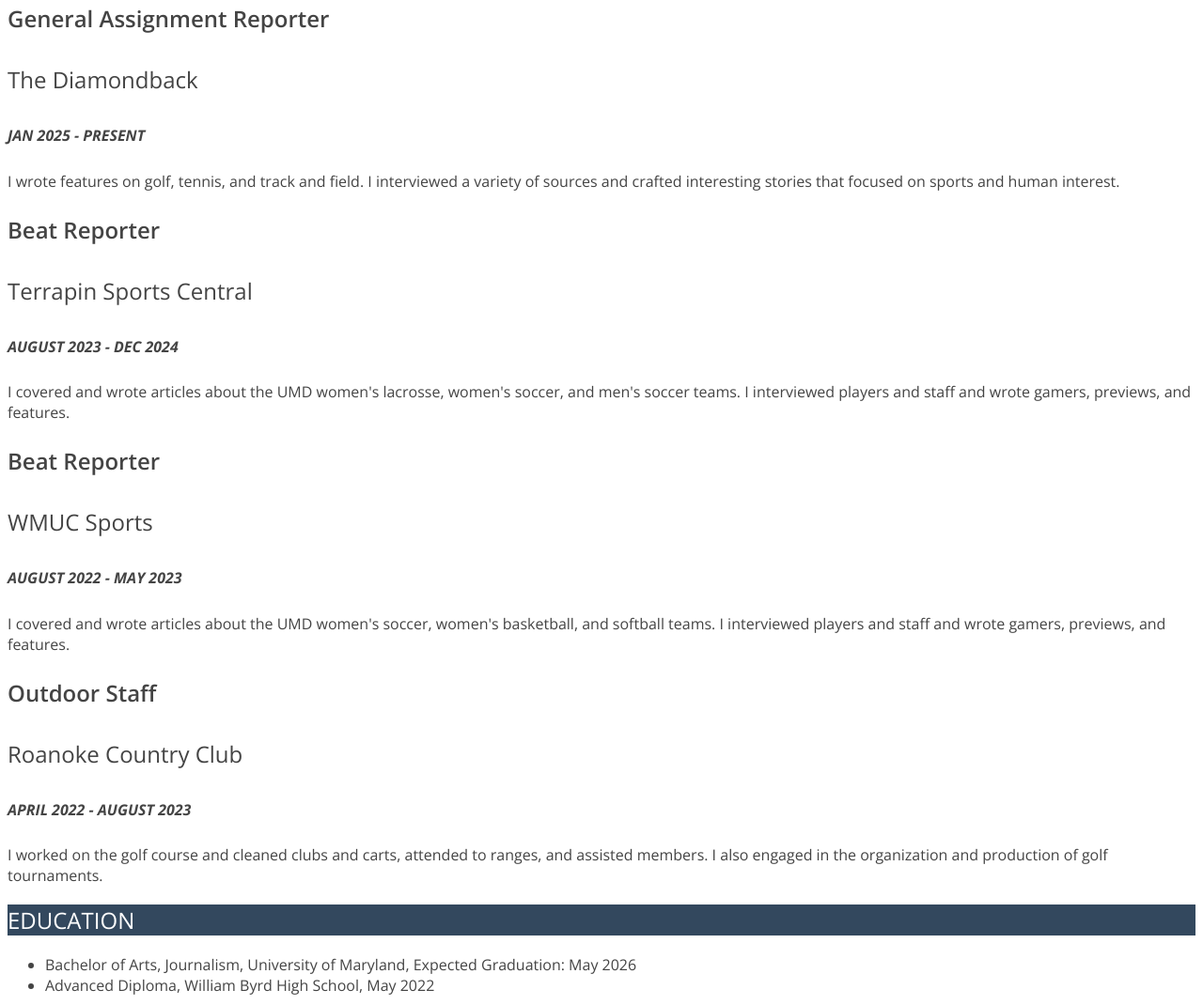
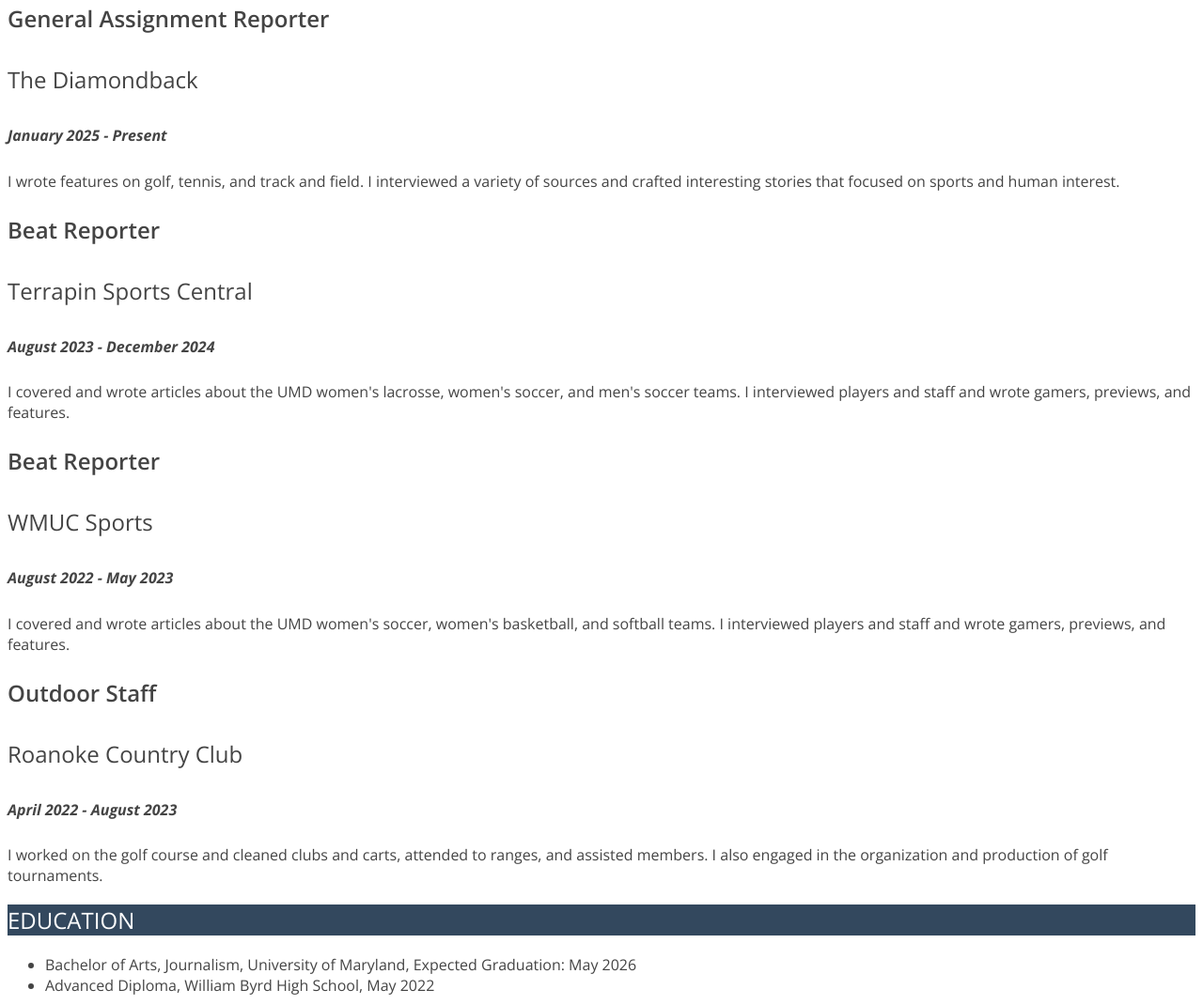
Before and after one commit to danielsarver/dan-sarver-jour352, a plain HTML site: page resume/index.html in a window 1280 px wide. Shown: the part 400-1470 px from the top of the page at 94% size. Drawn offline with nearby package versions, Linux system fonts and the light colour scheme.

Commit message:
Update index.html

```diff
--- a/resume/index.html
+++ b/resume/index.html
@@ -45,22 +45,22 @@
 
     <h3>General Assignment Reporter</h3>
     <h4>The Diamondback</h4>
-    <h5>JAN 2025 - PRESENT</h5>
+    <h5>January 2025 - Present</h5>
     <p>I wrote features on golf, tennis, and track and field. I interviewed a variety of sources and crafted interesting stories that focused on sports and human interest.</p>
 
     <h3>Beat Reporter</h3>
     <h4>Terrapin Sports Central</h4>
-    <h5>AUGUST 2023 - DEC 2024</h5>
+    <h5>August 2023 - December 2024</h5>
     <p>I covered and wrote articles about the UMD women's lacrosse, women's soccer, and men's soccer teams. I interviewed players and staff and wrote gamers, previews, and features.</p>
 
     <h3>Beat Reporter</h3>
     <h4>WMUC Sports</h4>
-    <h5>AUGUST 2022 - MAY 2023</h5>
+    <h5>August 2022 - May 2023</h5>
     <p>I covered and wrote articles about the UMD women's soccer, women's basketball, and softball teams. I interviewed players and staff and wrote gamers, previews, and features.</p>
 
     <h3>Outdoor Staff</h3>
     <h4>Roanoke Country Club</h4>
-    <h5>APRIL 2022 - AUGUST 2023</h5>
+    <h5>April 2022 - August 2023</h5>
     <p>I worked on the golf course and cleaned clubs and carts, attended to ranges, and assisted members. I also engaged in the organization and production of golf tournaments.</p>
 
     <!-- Education section -->
```
